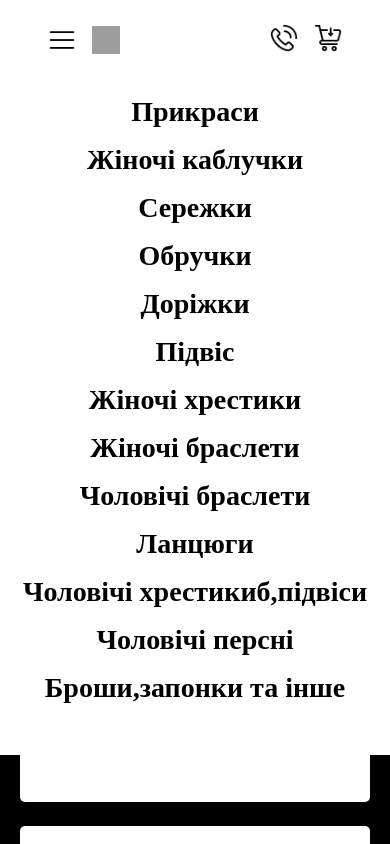
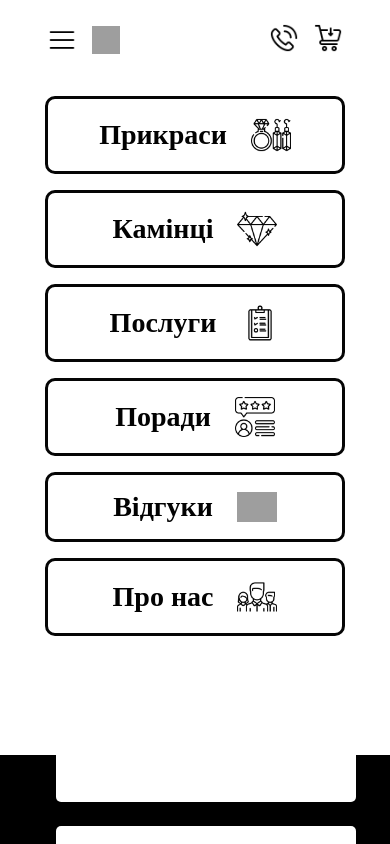
Before and after one commit to DenViso/future, a React (Vite) app: page /future/Diamond in a window 390 px wide. Both pictures are taken after a click on the picture 62 px from the left and 40 px from the top of the page. Shown: the top 844 px of the page. Built offline with nearby package versions, Linux system fonts and the light colour scheme; grey boxes are pictures that could not be loaded; a web font is replaced by a local one.

Commit message:
add drop menu

```diff
--- a/src/App.css
+++ b/src/App.css
@@ -330,7 +330,7 @@ footer {
 }
 /* media  */
 
-@media  (max-width: 700px), (max-width: 1500px) {
+@media  (max-width: 580px) {
 /* body{
     width: 100vw;
   } */
--- a/src/components/DropWindow/MenuDrop.jsx
+++ b/src/components/DropWindow/MenuDrop.jsx
@@ -1,20 +1,51 @@
 import React from "react";
 import "./dropStyle.css";
+import { Link } from "react-router-dom";
 
 export const MenuDrop = ({hideDropMenu}) => {
-  // const hideDropMenu = () => {
-  //   const menuDrop = document.querySelector(".menuDrop");
-  //   menuDrop.classList.remove("drop-active");
-  // }
+
   return (
     <div className="menuDrop" onMouseLeave={hideDropMenu}>
       <ul className="menuDropList">
-        <li className="menuDropPart">
-          <p>Прикраси</p>
+        <li className="menuDropPart" onClick={hideDropMenu}>
+          <Link to="/future/Ring" > <p>Прикраси</p>
+          <img src="./img/logo/section/ring.png" alt="" />
+          </Link>
+
+        </li>
+        <li className="menuDropPart" onClick={hideDropMenu}>
+        <Link to="/future/Diamond" > <p>Камінці</p>
+          <img src="./img/logo/section/diamond.png" alt="" />
+          </Link>
+
+        </li>
+        <li className="menuDropPart" onClick={hideDropMenu}>
+        <Link to="/future/Services" > <p>Послуги</p>
+          <img src="./img/logo/section/Services.png" alt="" />
+          </Link>
+
+        </li>
+        <li className="menuDropPart" onClick={hideDropMenu}>
+        <Link to="/future/Care" >  <p>Поради</p>
+          <img src="./img/logo/section/reviews.png" alt="" />
+          </Link>
+
+        </li>
+        <li className="menuDropPart" onClick={hideDropMenu}>
+        <Link to="/future/Reviews" >  <p>Відгуки</p>
+          <img src="./img/logo/section/care.png" alt="" />
+          </Link>
+
+        </li>
+        <li className="menuDropPart" onClick={hideDropMenu}>
+        <Link to="/future/About" >  <p>Про нас</p>
+          <img src="./img/logo/section/team.png" alt="" />
+          </Link>
+
         </li>
         {/* <li className="menuDropPart">
           <p>Пусет</p>
-        </li> */}
+        </li>
         <li className="menuDropPart">
           <p>Жіночі каблучки</p>
         </li>
@@ -50,7 +81,7 @@ export const MenuDrop = ({hideDropMenu}) => {
         </li>
         <li className="menuDropPart">
           <p>Броши,запонки та інше</p>
-        </li>
+        </li> */}
       </ul>
     </div>
   );
--- a/src/components/DropWindow/dropStyle.css
+++ b/src/components/DropWindow/dropStyle.css
@@ -16,20 +16,35 @@
   display: block;
 }
 .menuDropList{
+  width: 100%;
   display: flex;
   flex-direction: column;
   align-items: center;
   justify-content: center;
   gap: 1rem;
   padding: 1rem;
+
 }
-.menuDropPart>p{
-  color: white;
+.menuDropPart>a{
+  display: flex;
+  align-items: center;
+  justify-content: center;
+  gap: 1.5rem;
+  width: 300px;
+  padding:1rem 3rem;
+  border-radius: 10px;
+  border: 3px solid rgb(5, 5, 5);
+}
+.menuDropPart>a>p{
+  color: rgb(2, 2, 2);
   font-family: "Cormorant SC", serif;
   font-weight: 600;
-  font-size: 18px;
+  font-size: 28px;
   cursor: pointer;
   text-align: center;
+}
+.menuDropPart>a>img{
+  width: 40px;
 }
 .menuDropPart>p:hover{
   text-decoration: underline;
@@ -60,6 +75,10 @@
   z-index: 90;
  animation: dropIn 0.7s;
 
+}
+.search>button>img{
+  width: 20px;
+  height: 20px;
 }
 .search{
   display: flex;
@@ -129,5 +148,6 @@ border: solid 3px rgb(3, 3, 3);
   }
   .search>button>img{
     width: 50px;
+    height: 50px;
   }
 }
--- a/src/components/Section/sectionStyling.css
+++ b/src/components/Section/sectionStyling.css
@@ -6,10 +6,11 @@
 .diamondList{
   width: 100%;
   display: flex;
-  flex-direction: column;
+  /* flex-direction: column; */
+  flex-wrap: wrap;
   align-items: center;
   justify-content: center;
-  gap: 1.5rem;
+  gap: 2.5rem;
   /* padding: 2rem; */
 
 }
@@ -295,7 +296,7 @@
   border-radius: 10px;
 }
 
-@media screen and (max-width: 768px) {
+@media (max-width: 768px) {
   .reviwesForm{
     width: 100%;
     padding: 1rem 0;
@@ -324,4 +325,28 @@
   ::-webkit-scrollbar {
     display: none;
   }
+  .diamondList{
+    width: 100%;
+    display: flex;
+    flex-direction: column;
+    align-items: center;
+    justify-content: center;
+    gap: 1.5rem;
+  }
+  .diamondList>li>a>img{
+    width: 100%;
+    height: 300px;
+    border-radius: 5px;
+  }
+  .diamondList>li>a {
+    width: 300px;
+    height: 100%;
+    display: flex;
+    flex-direction: column;
+    align-items: center;
+    justify-content: center;
+    gap: 1.5rem;
+    position: relative;
+    margin: 0 1.5rem;
 }
+}
```
